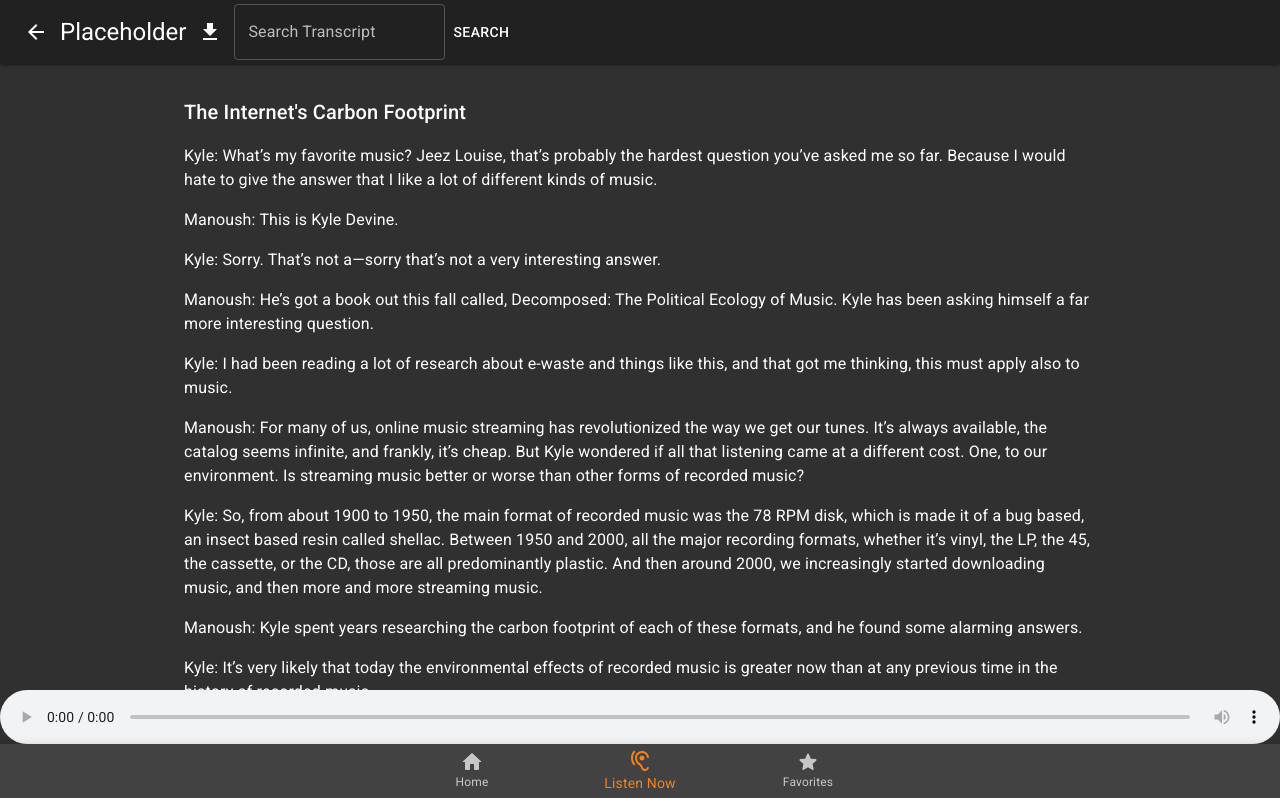
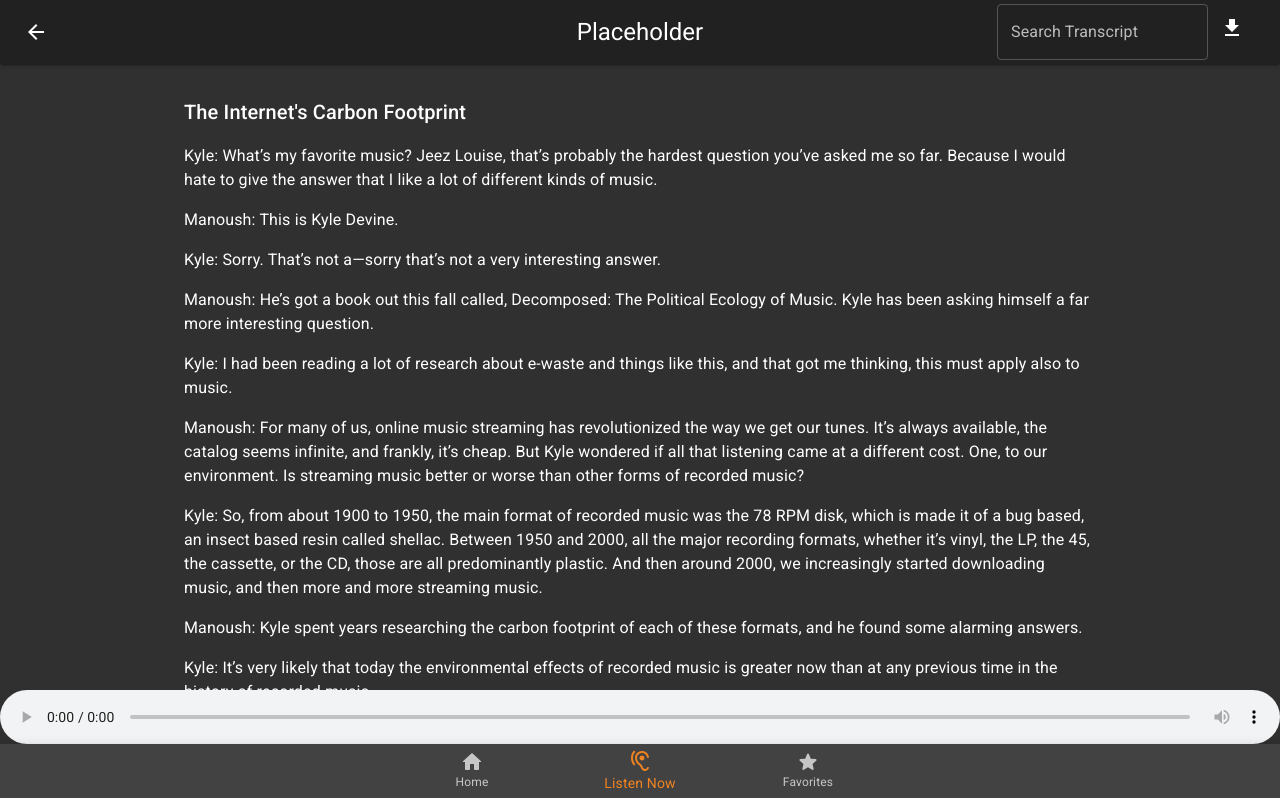
Before and after one commit to HarmvandenBrand/NML_Podcast_Transcription, a React (Create React App) app: page /player in a window 1280 px wide. Shown: the top 798 px of the page. Built offline with nearby package versions, Linux system fonts and the light colour scheme.

Commit message:
Added grid in topbar to align topbar items

```diff
--- a/src/components/AudioTranscript.js
+++ b/src/components/AudioTranscript.js
@@ -1,5 +1,5 @@
 import React from 'react';
-import { Container, TextField, Typography, IconButton, Button, Input} from '@material-ui/core';
+import { Container, TextField, Typography, IconButton} from '@material-ui/core';
 import Header from './Header';
 import { metadata, audio, transcript } from '../examplePodcast'; // example
 import GetAppIcon from '@material-ui/icons/GetApp';
@@ -75,15 +75,9 @@ const { title } = props;
   );
 }
 
-//Searches the page for the phrase in the search field
-function Search() {
-  var searchval = document.getElementById("transcript-search").value;
-  window.find(searchval);
-}
-
 //Searches the page for the phrase in the search field. Only fires when triggered by pressing the 'Enter' key.
 function SearchKey(event) {
-  if (event.keyCode == 13)
+  if (event.keyCode === 13)
   {
     try
     {
@@ -93,9 +87,10 @@ function SearchKey(event) {
       window.find(searchval);
     }
     catch(error) {
-      if(error.name == "NS_ERROR_ILLEGAL_VALUE")
+      //Weird Firefox error
+      if(error.name === "NS_ERROR_ILLEGAL_VALUE")
       {
-        console.error("Please press the 'Search' button instead.");
+        console.error(error.name);
       }
     }
   }
@@ -115,9 +110,8 @@ function AudioTranscript(props) {
   return (
     <>
       <Header allowBack>
+        <TextField id="transcript-search" label="Search Transcript" type="search" variant="outlined" onKeyDown={(event) => {SearchKey(event)}}/>
         <TranscriptDownloadButton title={metadata.title}/>
-        <TextField id="transcript-search" label="Search Transcript" type="search" variant="outlined" onKeyDown={(event) => {SearchKey(event)}}/>
-        <Button id='search-button' onClick={() => {Search()}}>Search</Button>
       </Header>
       <TranscriptView transcript={transcriptParagraphs} title={metadata.title} />
       <AudioPlayer audioSrc={audio} audioRef={audioRef} />
--- a/src/components/Header.js
+++ b/src/components/Header.js
@@ -7,7 +7,8 @@ import {
   Typography,
   useScrollTrigger,
   Slide,
-  IconButton
+  IconButton,
+  Grid
 } from '@material-ui/core';
 import { ArrowBack } from '@material-ui/icons';
 
@@ -48,6 +49,9 @@ export default function Header(props) {
         color='default'
       >
         <Toolbar>
+          <Grid container spacing={2} alignItems='center'>
+
+            <Grid item md={4} sm={2} xs={1}>
               {allowBack &&
               <IconButton
                 edge='start'
@@ -56,13 +60,23 @@ export default function Header(props) {
                 <ArrowBack />
               </IconButton>
               }
+            </Grid>
+
+            <Grid item md={4} sm={3} xs={2}>
               <Typography
                 className={classes.appName}
                 variant='h5'
+                style={{flex:1, textAlign:'center'}}
               >
                 Placeholder
               </Typography>
+            </Grid>
+
+            <Grid item md={4} sm={7} xs={9} style={{textAlign:'right'}}>
               {props.children}
+            </Grid>
+
+          </Grid>
         </Toolbar>
       </AppBar>
     </HideOnScroll>
```
Lines whose indentation alone changed are shown as unchanged.
